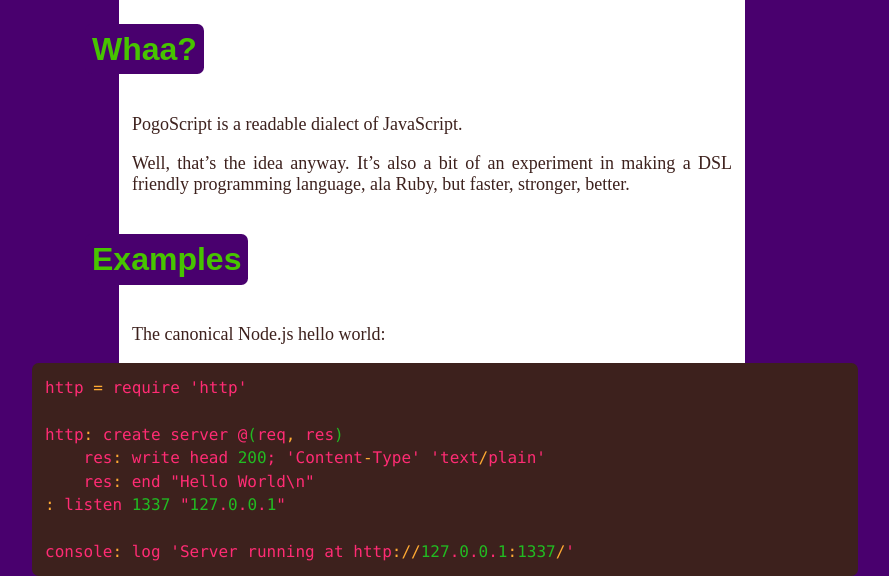
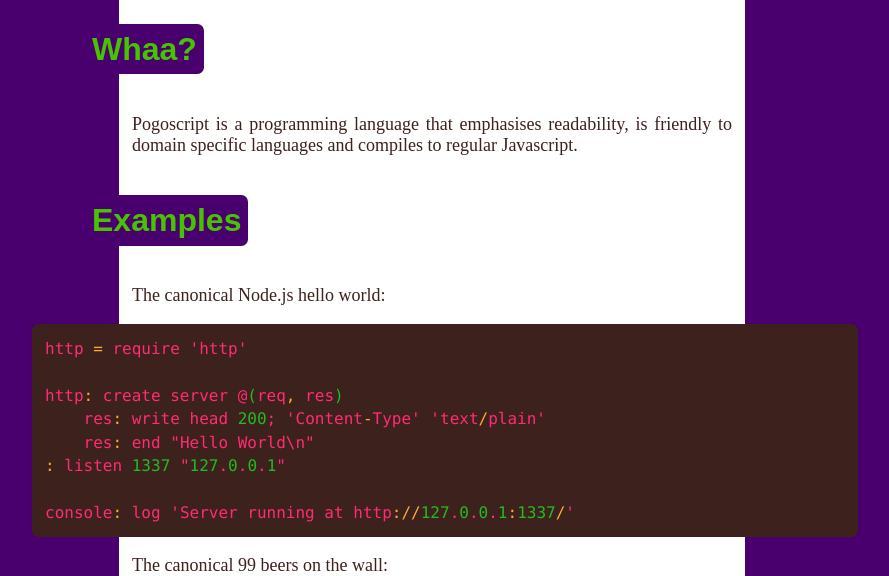
Before and after one commit to featurist/pogoscript, a Jekyll site: the page built from index.md, in a window 1280 px wide and 900 px high, cut to the strip 324-900 px from the top of the window. Shown: the whole strip, without its empty margins (208-1097 px from the left). Built offline with Jekyll 4.4.1, drawn with Linux system fonts in a browser that asks for light colours; some web fonts are replaced.

Commit message:
grab line

```diff
--- a/index.md
+++ b/index.md
@@ -4,9 +4,7 @@
 
 # Whaa?
 
-PogoScript is a readable dialect of JavaScript.
-
-Well, that's the idea anyway. It's also a bit of an experiment in making a DSL friendly programming language, ala Ruby, but faster, stronger, better.
+Pogoscript is a programming language that emphasises readability, is friendly to domain specific languages and compiles to regular Javascript.
 
 # Examples
 
```
